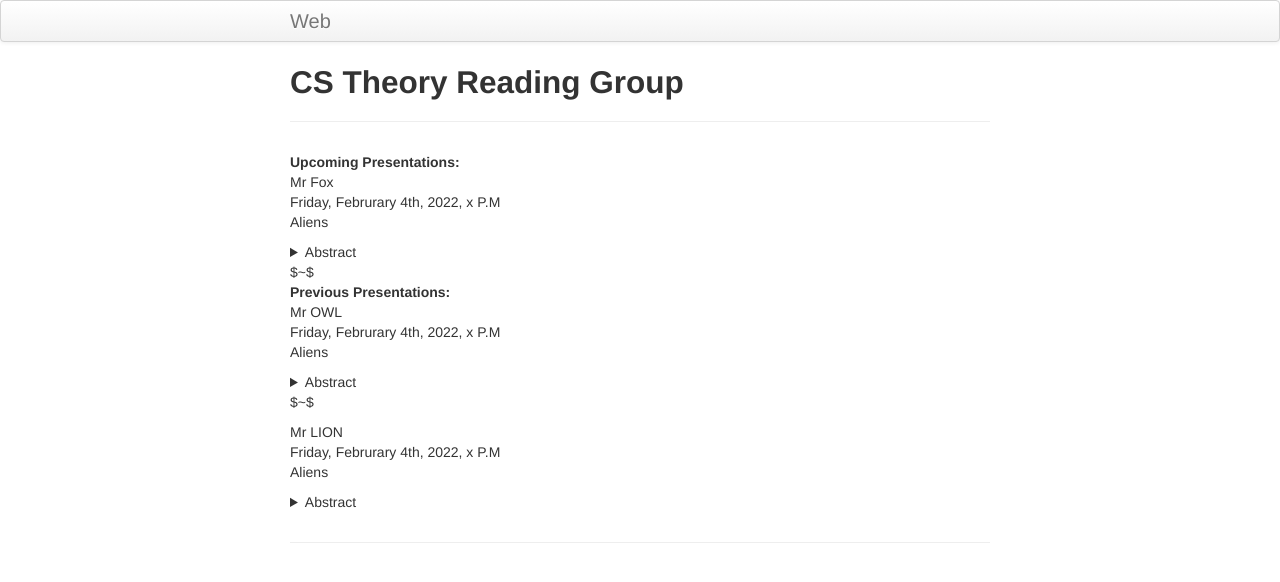
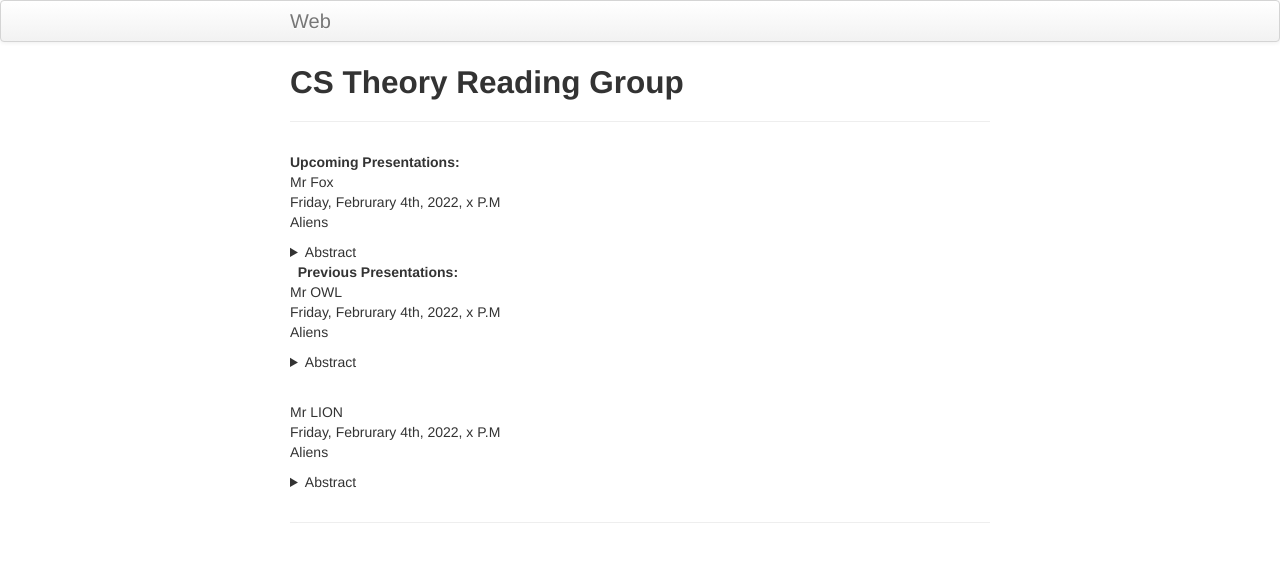
Before and after one commit to SRA2/cstweb, a Jekyll site: the page built from index.md, in a window 1280 px wide. Shown: the top 582 px of the page. Built offline with Jekyll 4.4.1, drawn with Linux system fonts in a browser that asks for light colours.

Commit message:
Update index.md

```diff
--- a/index.md
+++ b/index.md
@@ -12,7 +12,7 @@ Aliens
   <summary>Abstract</summary>
   Hmm are you sure?!
 </details>
-$~$
+&nbsp;
 **Previous Presentations:**
 Mr OWL
 Friday, Februrary 4th, 2022, x P.M
@@ -21,7 +21,7 @@ Aliens
   <summary>Abstract</summary>
   Maybe.
 </details>
-$~$
+&nbsp;
 
 Mr LION
 Friday, Februrary 4th, 2022, x P.M
```
